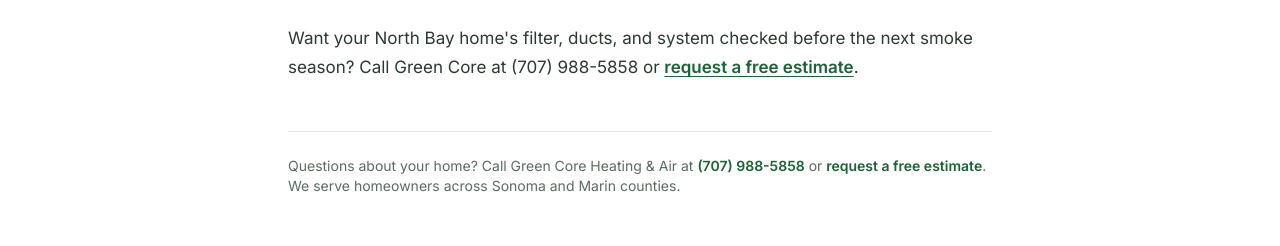
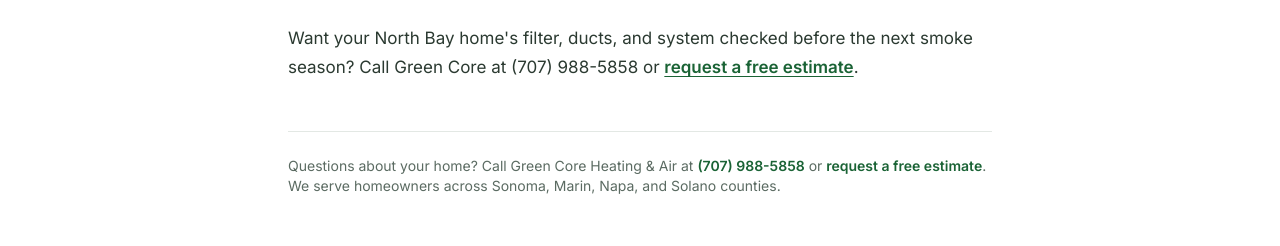
Before and after one commit to hello2greencore-netizen/greecoreproject, a Next.js app: page /blog/wildfire-smoke-hvac-filtration-north-bay in a window 1280 px wide. Shown: the part 3560-3806 px from the top of the page. Built offline with nearby package versions, Linux system fonts and the light colour scheme.

Commit message:
Napa & Solano expansion (preview, do not merge): blog post footer

```diff
--- a/src/app/blog/[slug]/page.tsx
+++ b/src/app/blog/[slug]/page.tsx
@@ -103,7 +103,7 @@ export default async function BlogPostPage(props: PageProps<"/blog/[slug]">) {
               {siteConfig.phone}
             </a>{" "}
             or <Link href="/contact" className="font-semibold text-brand-700 hover:underline">request a free estimate</Link>.
-            We serve homeowners across Sonoma and Marin counties.
+            We serve homeowners across Sonoma, Marin, Napa, and Solano counties.
           </p>
         </Container>
       </article>
```
